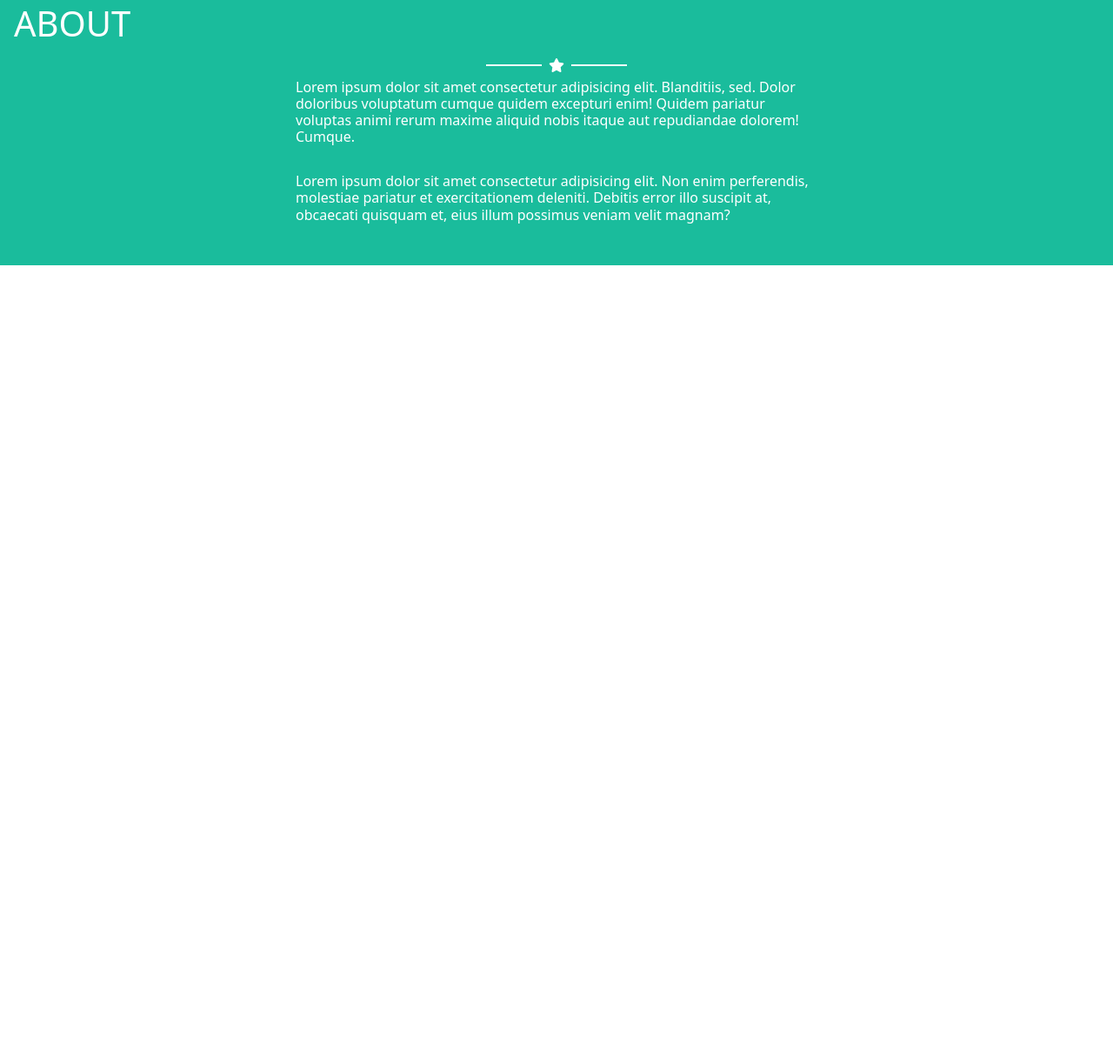
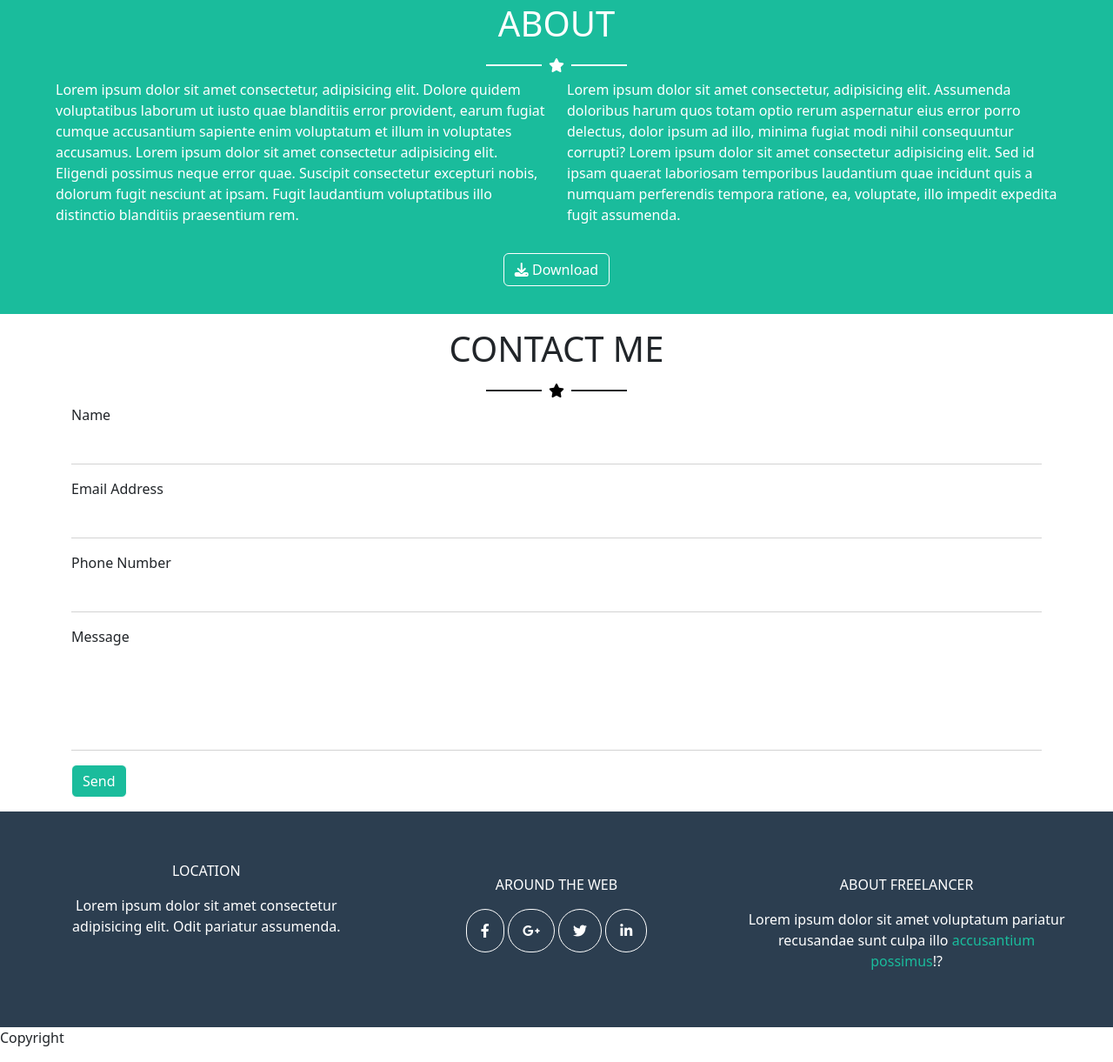
Before and after one commit to GianlucaSirianni/html-css-bootstrap-freelancer, a plain HTML site: page index.html in a window 1280 px wide. Shown: the part 1083-2304 px from the top of the page at 87% size. Before the commit the page ends 1388 px from the top, so only its background shows below. Drawn offline with nearby package versions, Linux system fonts and the light colour scheme.

Commit message:
manca solo footer

```diff
--- a/assets/style/style.css
+++ b/assets/style/style.css
@@ -37,3 +37,45 @@
 .imgSize2{
     width: 100%;
 }
+
+.btn-primary {
+    --bs-btn-border-color: white;
+
+}
+
+input[type=name] {
+    border: none;
+    border-bottom: 1px solid lightgray;
+    border-radius: 0px;
+  }
+
+  input[type=email] {
+    border: none;
+    border-bottom: 1px solid lightgray;
+    border-radius: 0px;
+  }
+
+  input[type=phone] {
+    border: none;
+    border-bottom: 1px solid lightgray;
+    border-radius: 0px;
+  }
+
+  input[type=message] {
+    border: none;
+    border-bottom: 1px solid lightgray;
+    border-radius: 0px;
+    padding-bottom: 5rem;
+  }
+
+  .fa-brands{
+    font-size: 1rem;
+    color: white;
+    border: 1px solid white;
+    border-radius: 25px;
+    padding: 1rem;
+  }
+
+  .greenText{
+    color: rgba(26,188,156,255);
+  }
--- a/index.html
+++ b/index.html
@@ -79,26 +79,80 @@
             </div>
         </section>
 
-        <section class="bg-green text-white p-3">
-            <h1>ABOUT</h1>
+        <section class="bg-green text-white p-3 ">
+            <h1 class="text-center">ABOUT</h1>
             <div class="col-12 text-center d-flex justify-content-center align-items-center">
                 <div class="shortWhiteLine"></div>
                 <div><i class="fa-solid fa-star"></i></div>
                 <div class="shortWhiteLine"></div>
             </div>
-            <div class="container col-12 col-md-6 col-lg-6 pb-4">
-
-                    <h6>Lorem ipsum dolor sit amet consectetur adipisicing elit. Blanditiis, sed. Dolor doloribus voluptatum cumque quidem excepturi enim! Quidem pariatur voluptas animi rerum maxime aliquid nobis itaque aut repudiandae dolorem! Cumque.</h6>
-
-
+             <div class="row px-5">
+              <p class="col-12 col-md-6 col-lg-6 pb-3">
+                Lorem ipsum dolor sit amet consectetur, adipisicing elit. Dolore quidem voluptatibus laborum ut iusto quae blanditiis error provident, earum fugiat cumque accusantium sapiente enim voluptatum et illum in voluptates accusamus.
+                Lorem ipsum dolor sit amet consectetur adipisicing elit. Eligendi possimus neque error quae. Suscipit consectetur excepturi nobis, dolorum fugit nesciunt at ipsam. Fugit laudantium voluptatibus illo distinctio blanditiis praesentium rem.
+              </p>
+              <p class="col-12 col-md-6 col-lg-6 pb-3">
+                Lorem ipsum dolor sit amet consectetur, adipisicing elit. Assumenda doloribus harum quos totam optio rerum aspernatur eius error porro delectus, dolor ipsum ad illo, minima fugiat modi nihil consequuntur corrupti?
+                Lorem ipsum dolor sit amet consectetur adipisicing elit. Sed id ipsam quaerat laboriosam temporibus laudantium quae incidunt quis a numquam perferendis tempora ratione, ea, voluptate, illo impedit expedita fugit assumenda.
+              </p>
             </div>
-            <div class="container col-12 col-md-6 col-lg-6 pb-4">
-
-                    <h6>Lorem ipsum dolor sit amet consectetur adipisicing elit. Non enim perferendis, molestiae pariatur et exercitationem deleniti. Debitis error illo suscipit at, obcaecati quisquam et, eius illum possimus veniam velit magnam?</h6>
-
-
+            <div class="d-flex justify-content-center">
+              <button type="button" class="btn btn-primary bg-green align-items-center mb-3"><i class="fa-solid fa-download"></i> Download</button>
             </div>
         </section>
+        <section>
+          <h1 class="text-center pt-3">CONTACT ME</h1>
+          <div class="col-12 text-center d-flex justify-content-center align-items-center">
+              <div class="shortWhiteLine2"></div>
+              <div><i class="fa-solid fa-star fa-star2"></i></div>
+              <div class="shortWhiteLine2"></div>
+          </div>
+
+          <form class="container">
+            <div class="mb-3">
+              <label for="inputName" class="form-label">Name</label>
+              <input type="name" class="form-control" id="inputName" aria-describedby="emailHelp">
+            </div>
+            <div class="mb-3">
+              <label for="inputEmail" class="form-label">Email Address</label>
+              <input type="email" class="form-control" id="inputEmail">
+            </div>
+            <div class="mb-3">
+              <label for="inputPhone" class="form-label">Phone Number</label>
+              <input type="phone" class="form-control" id="inputPhone" aria-describedby="emailHelp">
+            </div>
+            <div class="mb-3">
+              <label for="inputMessage" class="form-label">Message</label>
+              <input type="message" class="form-control" id="inputMessage">
+            </div>
+            <button type="button" class="btn btn-primary bg-green align-items-center mb-3">Send</button>
+          </form>
+        </section>
+
+        <section class="bg-blue-dark text-white p-5">
+          <div class="row text-center">
+            <div class="col-12 col-md-4 col-lg-4">
+              <p class="pt-2">LOCATION</p>
+              <p>Lorem ipsum dolor sit amet consectetur adipisicing elit. Odit pariatur assumenda.</p>
+            </div>
+
+            <div class="col-12 col-md-4 col-lg-4 pb-2">
+              <p class="pt-4">AROUND THE WEB</p>
+              <i class="fa-brands fa-facebook-f"></i>
+              <i class="fa-brands fa-google-plus-g"></i>
+              <i class="fa-brands fa-twitter"></i>
+              <i class="fa-brands fa-linkedin-in"></i>
+            </div>
+            <div class="col-12 col-md-4 col-lg-4">
+              <p class="pt-4">ABOUT FREELANCER</p>
+              <p>Lorem ipsum dolor sit amet voluptatum pariatur recusandae sunt culpa illo <span class="greenText">accusantium possimus</span>!?</p>
+            </div>
+          </div>
+        </section>
+        <footer>
+          <p>Copyright </p>
+        </footer>
+
     </main>
 
 
```
